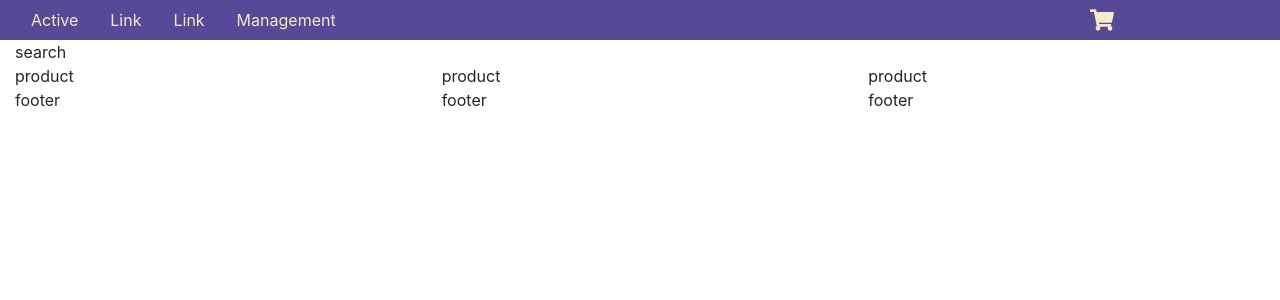
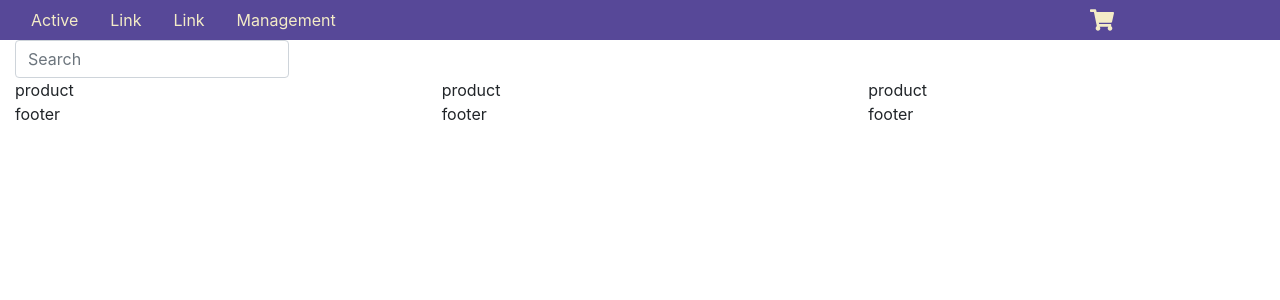
Before and after one commit to somayehbd/ecommerce, a React (Create React App) app: page / in a window 1280 px wide. Shown: the top 300 px of the page. Built offline with nearby package versions, Linux system fonts and the light colour scheme.

Commit message:
feat: added Search component

```diff
--- a/src/components/layout/Layout.js
+++ b/src/components/layout/Layout.js
@@ -2,17 +2,18 @@ import React from "react";
 import style from './Layout.module.css';
 import Menu from '../menu/Menu';
 import Cart from "../cart/Cart";
+import Search from "../search/Search";
 
 
 const Layout = () => {
     return (
         <div className="container-fluid">
             <div className={`row ${style.topnav}`}  >
-                <div className="col-10"><Menu /></div>
-                <div className="col-2"><Cart /></div>
+                <div className="col-10"><Menu/></div>
+                <div className="col-2"><Cart/></div>
             </div>
             <div className="row search">
-                <div className="col-12"> search</div>
+                <div className="col-12"><Search/></div>
             </div>
             <div className="row content">
                 <div className="col-4">product</div>
--- /dev/null
+++ b/src/components/search/Search.js
@@ -0,0 +1,10 @@
+
+function Search() {
+    return (
+        <form className="form-inline">
+        <input className="form-control mr-sm-2" type="search" placeholder="Search" aria-label="Search"/>
+      </form>
+
+    )
+}
+export default Search;
```
